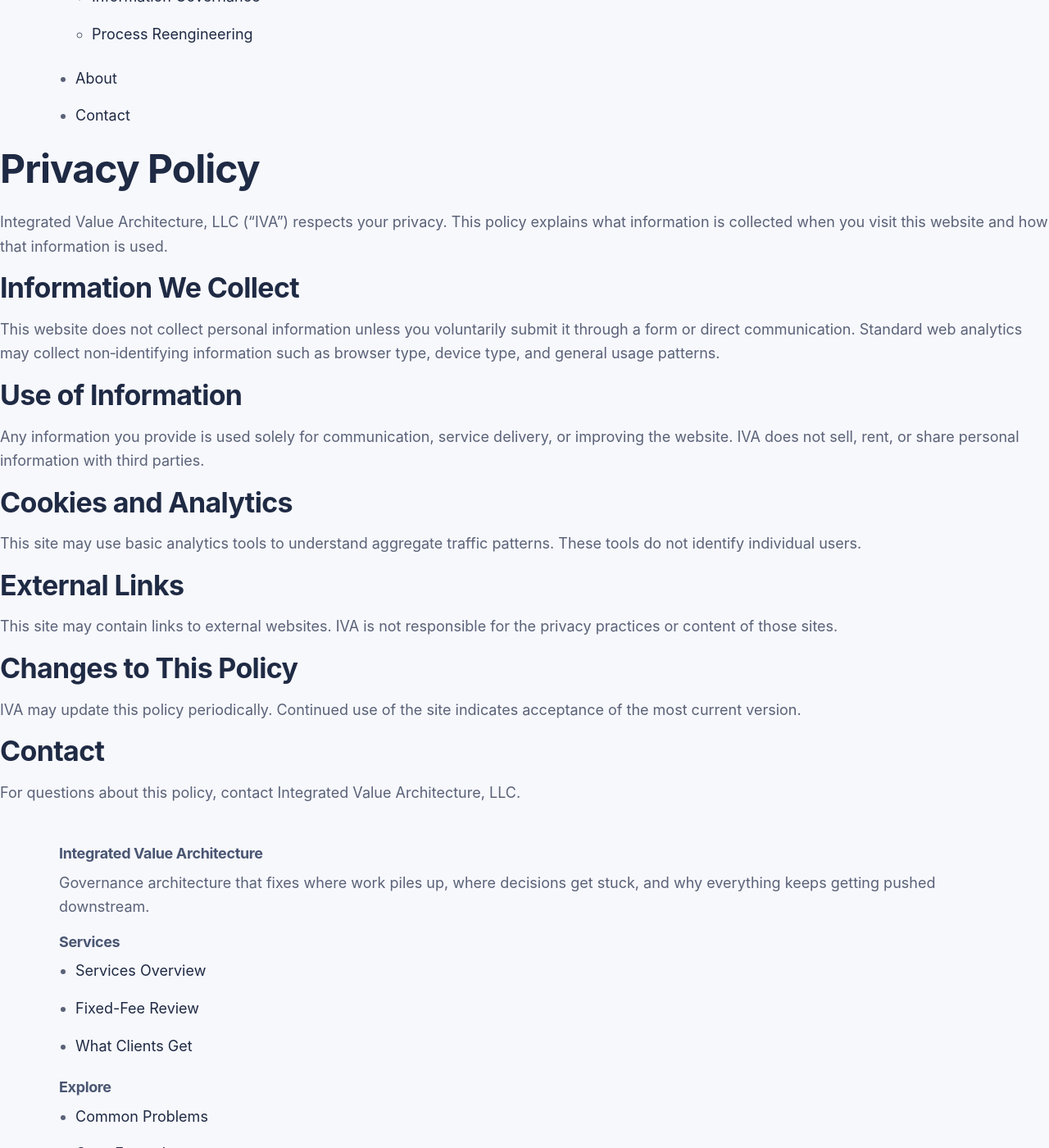
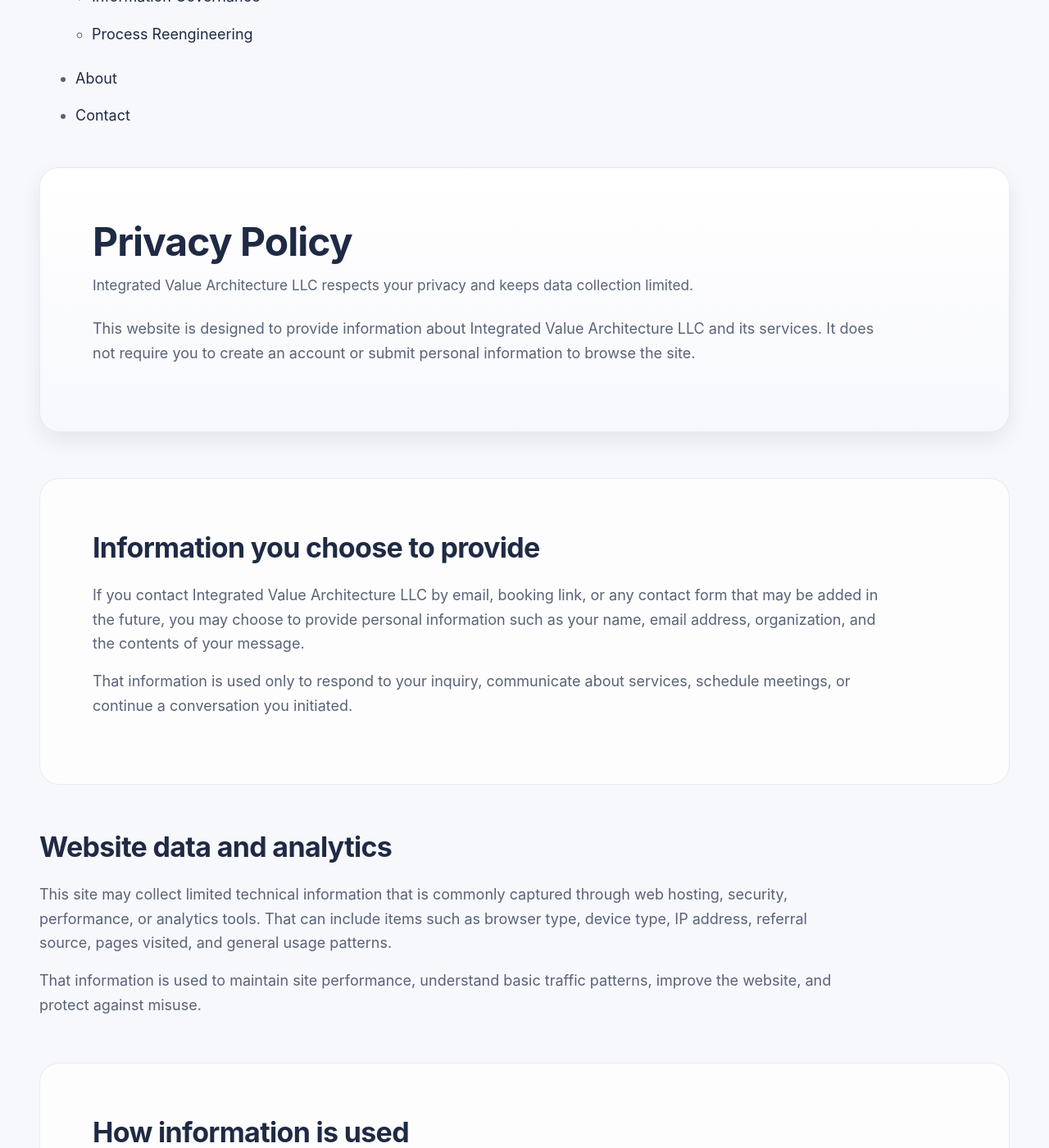
Before and after one commit to efost7873/integratedvaluearchitecture.com, a Jekyll site: the page built from privacy.md, in a window 1280 px wide and 1400 px high, scrolled down 664 px. Shown: the whole window at 82% size. Built offline with Jekyll 4.4.1, drawn with Linux system fonts in a browser that asks for light colours; some of the changed text lies outside the part shown.

Commit message:
Revise privacy policy for clarity and compliance
Updated the privacy policy to reflect changes in data handling and user information practices.

```diff
--- a/privacy.md
+++ b/privacy.md
@@ -1,49 +1,118 @@
 ---
 layout: default
 title: Privacy Policy
+permalink: /privacy/
 seo_title: Privacy Policy | Integrated Value Architecture
-seo_description: Privacy practices for Integrated Value Architecture, including data handling, analytics, and user information.
+seo_description: Privacy policy for Integrated Value Architecture LLC.
 ---
 
+<div class="iva-page">
 <main>
 
-<section style="margin-bottom: 48px;">
-  <h1>Privacy Policy</h1>
+<section class="iva-band-strong">
+  <div class="section-header">
+    <h1>Privacy Policy</h1>
+    <p class="section-subtitle">
+      Integrated Value Architecture LLC respects your privacy and keeps data collection limited.
+    </p>
+  </div>
 
   <p>
-    Integrated Value Architecture, LLC (“IVA”) respects your privacy. This policy explains what information is collected when you visit this website and how that information is used.
+    This website is designed to provide information about Integrated Value Architecture LLC and its services. It does not require you to create an account or submit personal information to browse the site.
+  </p>
+</section>
+
+<section class="iva-band-soft">
+  <div class="section-header">
+    <h2>Information you choose to provide</h2>
+  </div>
+
+  <p>
+    If you contact Integrated Value Architecture LLC by email, booking link, or any contact form that may be added in the future, you may choose to provide personal information such as your name, email address, organization, and the contents of your message.
   </p>
 
-  <h2>Information We Collect</h2>
   <p>
-    This website does not collect personal information unless you voluntarily submit it through a form or direct communication. Standard web analytics may collect non‑identifying information such as browser type, device type, and general usage patterns.
+    That information is used only to respond to your inquiry, communicate about services, schedule meetings, or continue a conversation you initiated.
+  </p>
+</section>
+
+<section>
+  <div class="section-header">
+    <h2>Website data and analytics</h2>
+  </div>
+
+  <p>
+    This site may collect limited technical information that is commonly captured through web hosting, security, performance, or analytics tools. That can include items such as browser type, device type, IP address, referral source, pages visited, and general usage patterns.
   </p>
 
-  <h2>Use of Information</h2>
   <p>
-    Any information you provide is used solely for communication, service delivery, or improving the website. IVA does not sell, rent, or share personal information with third parties.
+    That information is used to maintain site performance, understand basic traffic patterns, improve the website, and protect against misuse.
+  </p>
+</section>
+
+<section class="iva-band-soft">
+  <div class="section-header">
+    <h2>How information is used</h2>
+  </div>
+
+  <p>
+    Information provided through direct contact or basic site usage may be used to respond to inquiries, schedule calls, improve the website, maintain security, and support normal business operations.
   </p>
 
-  <h2>Cookies and Analytics</h2>
   <p>
-    This site may use basic analytics tools to understand aggregate traffic patterns. These tools do not identify individual users.
+    Personal information is not sold.
+  </p>
+</section>
+
+<section>
+  <div class="section-header">
+    <h2>Third-party services</h2>
+  </div>
+
+  <p>
+    This website may link to third-party services, including scheduling tools, email services, document platforms, or external research profiles. If you use those services, their own terms and privacy practices apply.
   </p>
 
-  <h2>External Links</h2>
   <p>
-    This site may contain links to external websites. IVA is not responsible for the privacy practices or content of those sites.
+    Integrated Value Architecture LLC is not responsible for the privacy practices of third-party platforms.
   </p>
+</section>
 
-  <h2>Changes to This Policy</h2>
+<section class="iva-band-soft">
+  <div class="section-header">
+    <h2>Data security</h2>
+  </div>
+
   <p>
-    IVA may update this policy periodically. Continued use of the site indicates acceptance of the most current version.
+    Reasonable steps are taken to protect information provided through normal business communications. No website or digital service can guarantee absolute security, but unnecessary collection is avoided and access is kept limited where practical.
   </p>
+</section>
 
-  <h2>Contact</h2>
+<section>
+  <div class="section-header">
+    <h2>Your choices</h2>
+  </div>
+
   <p>
-    For questions about this policy, contact Integrated Value Architecture, LLC.
+    You can choose not to submit personal information through email or booking tools. If you have contacted Integrated Value Architecture LLC and want your information deleted from ongoing records where feasible, you may request that directly.
   </p>
+</section>
 
+<section class="iva-band-soft">
+  <div class="section-header">
+    <h2>Policy updates</h2>
+  </div>
+
+  <p>
+    This policy may be updated from time to time as the business or website changes. The current version will appear on this page.
+  </p>
+</section>
+
+<section class="iva-cta-section">
+  <p>
+    Questions about this policy can be sent to <a href="mailto:evan.foster@integratedvaluearchitecture.com">evan.foster@integratedvaluearchitecture.com</a>.
+  </p>
 </section>
 
 </main>
+</div>
```
